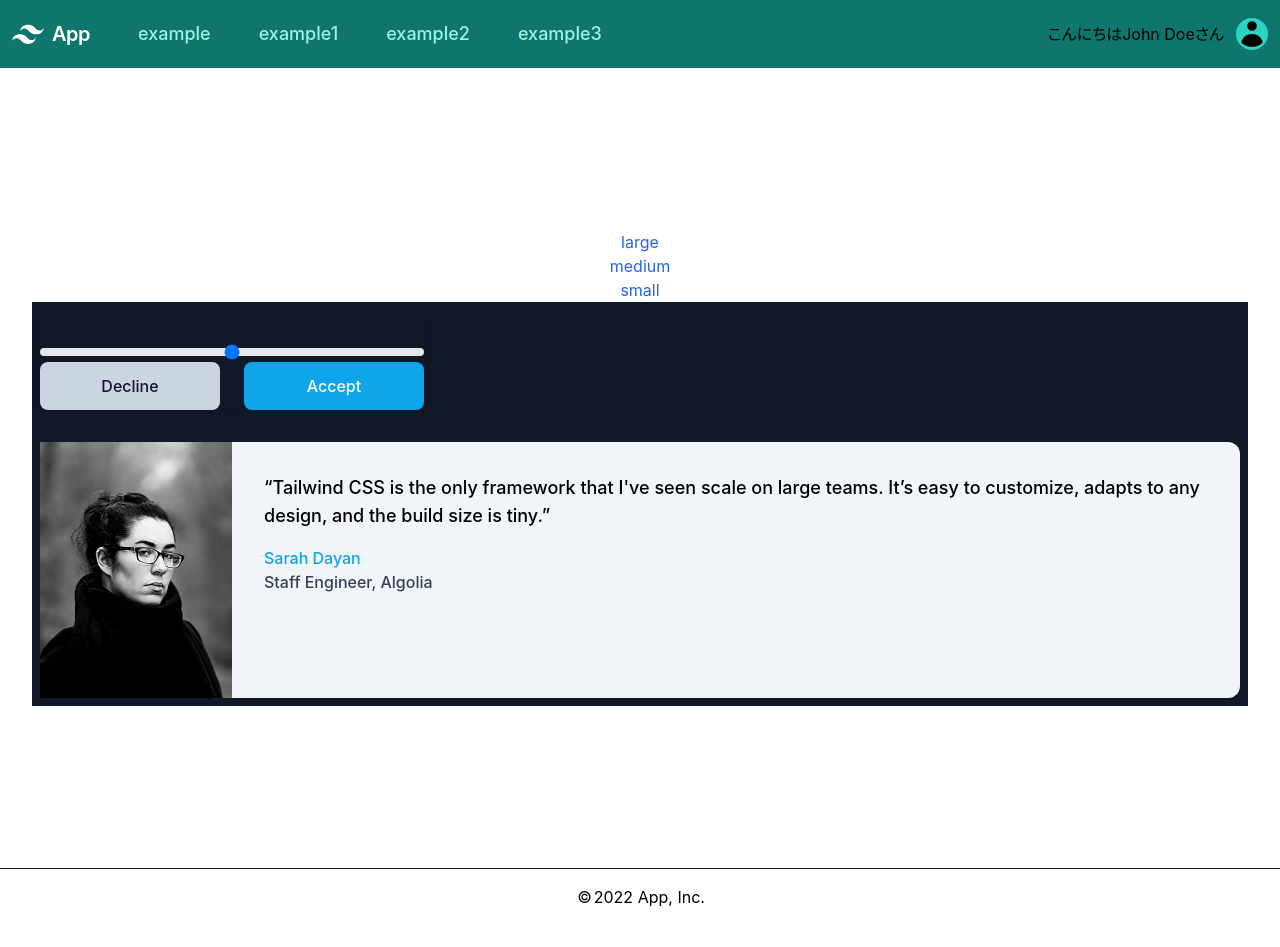
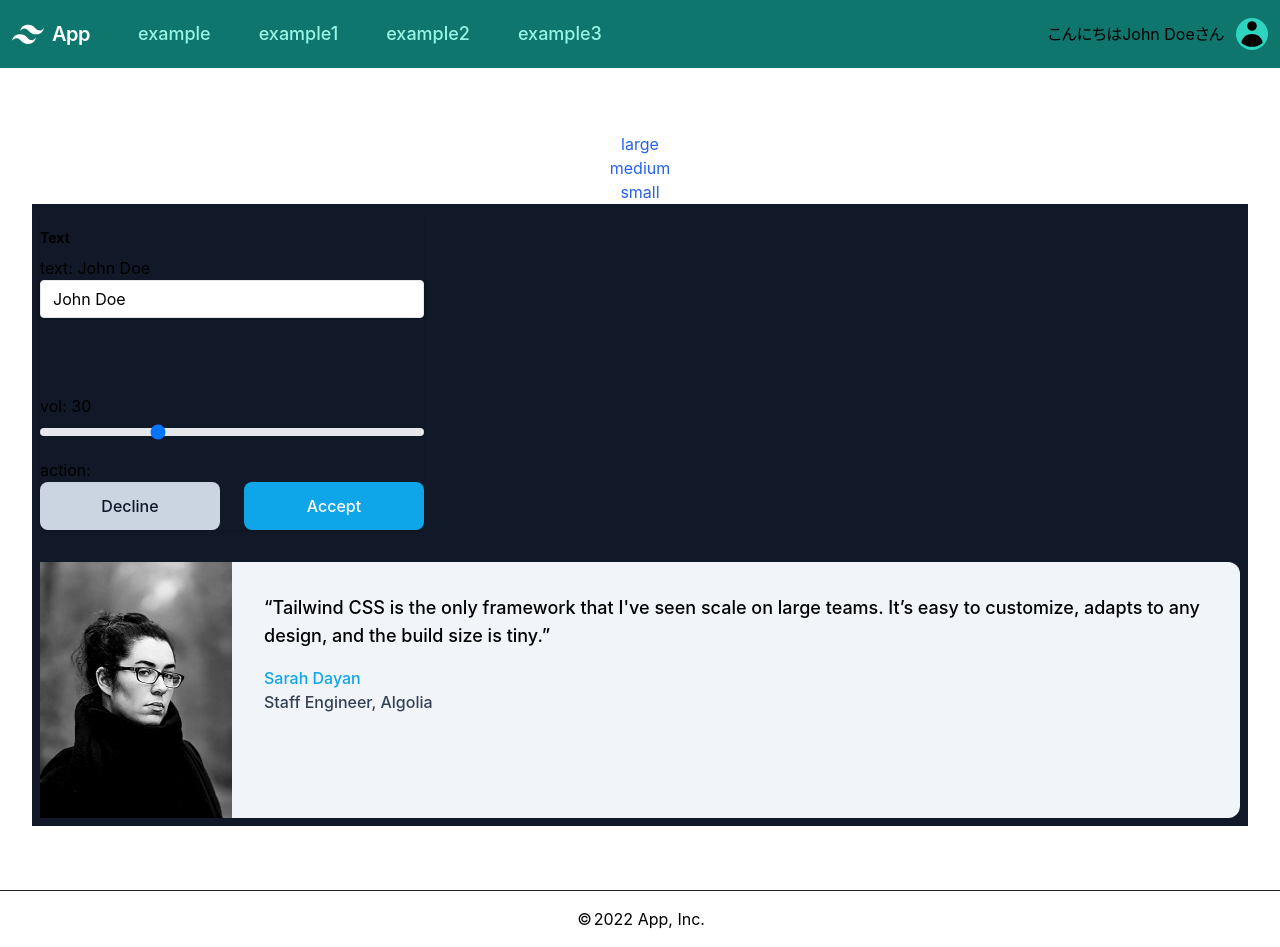
Before and after one commit to jey3dayo/nextjs-boilerplate, a Next.js app: page /example in a window 1280 px wide. Before the commit the page ends 925 px from the top, so only its background shows below. Built offline with nearby package versions, Linux system fonts and the light colour scheme.

Commit message:
API経由でFORMに値を埋める

```diff
--- a/package.json
+++ b/package.json
@@ -20,6 +20,7 @@
     "react",
     "next.js",
     "tailwindcss",
+    "headlessui",
     "recoil",
     "swr",
     "eslint",
--- a/pages/api/init.ts
+++ b/pages/api/init.ts
@@ -3,6 +3,7 @@ import { sleep } from '@/lib/sleep';
 
 type Response = {
   user: User;
+  params?: any;
 };
 
 const init = async (_: NextApiRequest, res: NextApiResponse<Response>) => {
@@ -14,6 +15,9 @@ const init = async (_: NextApiRequest, res: NextApiResponse<Response>) => {
       email: 'example@example.com',
       name: 'John Doe',
     },
+    params: {
+      vol: 30,
+    },
   });
 };
 
--- a/pages/example.tsx
+++ b/pages/example.tsx
@@ -1,12 +1,23 @@
 import type { NextPageWithLayout } from 'next';
 import Image from 'next/image';
-import { useState } from 'react';
+import { useEffect, useState } from 'react';
+import useSWR from 'swr';
 import Layout from '@/components/Layout';
 import Provider from '@/components/Provider';
 import styles from '@/styles/Example.module.css';
 
 const Example: NextPageWithLayout = () => {
+  const [action, setAction] = useState('');
+  const [text, setText] = useState('');
   const [vol, setVol] = useState(50);
+  const { data } = useSWR('/api/init');
+
+  useEffect(() => {
+    if (data) {
+      setText(data.user.name);
+      setVol(data.params.vol);
+    }
+  }, [data, setText]);
 
   return (
     <div className={styles.container}>
@@ -16,9 +27,35 @@ const Example: NextPageWithLayout = () => {
         <div className="hidden text-blue-600 sm:block">small</div>
         <div className="dark: space-y-8 bg-gray-900 md:p-2">
           <div className="w-96 rounded shadow">
-            <label htmlFor="default-range" className="mb-2 block text-sm font-medium text-gray-900 dark:text-white">
+            <div className="py-4">
+              <div className="mb-4">
+                <label className="mb-2 block text-sm font-bold" htmlFor="text">
+                  Text
+                </label>
+                <div>text: {text}</div>
+                <input
+                  className="w-full appearance-none rounded border py-2 px-3 leading-tight shadow focus:outline-none"
+                  id="text"
+                  type="text"
+                  placeholder="Text"
+                  value={text}
+                  onChange={({ target: { value } }) => setText(value)}
+                  // onChange={({ target }) => {
+                  //   const v = target?.value ?? '';
+                  //   setText(v);
+                  // }}
+                />
+              </div>
+            </div>
+
+            <div className="py-4">
+              <label
+                htmlFor="default-range"
+                className="mb-2 block space-y-4 text-sm font-medium text-gray-900 dark:text-white"
+              >
                 Volume
               </label>
+              <div>vol: {vol}</div>
               <input
                 id="default-range"
                 type="range"
@@ -29,10 +66,16 @@ const Example: NextPageWithLayout = () => {
                 }}
                 className="h-2 w-full cursor-pointer appearance-none rounded-lg bg-gray-200 dark:bg-gray-700"
               />
+            </div>
 
+            <div>action: {action}</div>
             <div className="grid w-96 grid-cols-2 gap-x-6">
-              <button className={[styles.btn, styles['btn--secondary']].join(' ')}>Decline</button>
-              <button className={[styles.btn, styles['btn--primary']].join(' ')}>Accept</button>
+              <button onClick={() => setAction('Decline')} className={[styles.btn, styles['btn--secondary']].join(' ')}>
+                Decline
+              </button>
+              <button onClick={() => setAction('Accept')} className={[styles.btn, styles['btn--primary']].join(' ')}>
+                Accept
+              </button>
             </div>
           </div>
 
```
Lines whose indentation alone changed are shown as unchanged.
